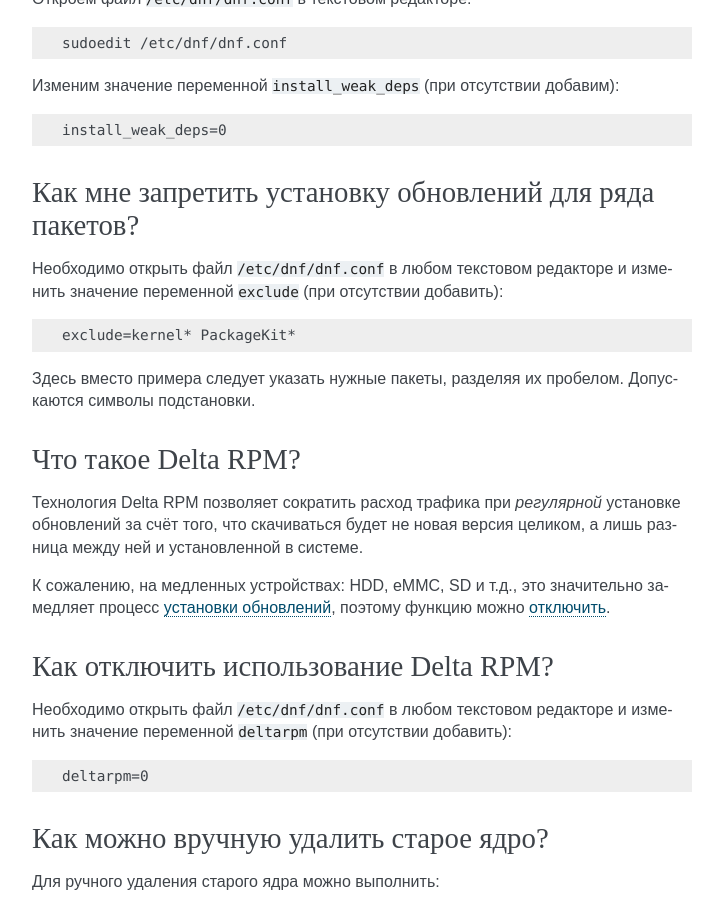
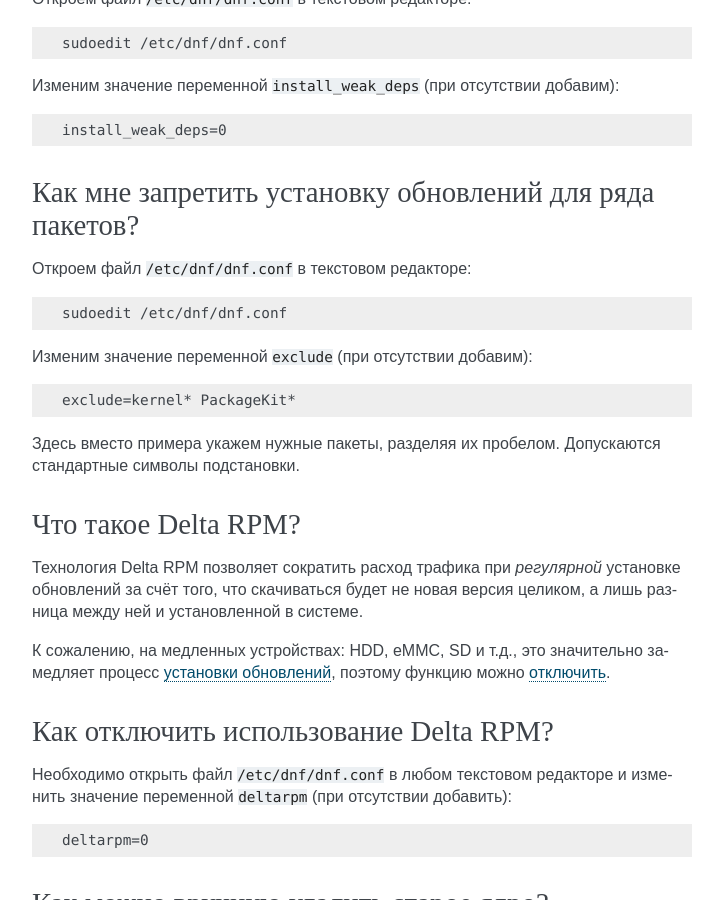
Before and after one commit to RussianFedora/FAQ, a Sphinx documentation site: the page built from source/package-manager.rst, in a window 1280 px wide and 900 px high, scrolled down 6540 px. Shown: the whole window, without its empty margins (388-1111 px from the left). Built offline with Sphinx 7.4.7, drawn with Linux system fonts in a browser that asks for light colours.

Commit message:
Fixed style in dnf-pkgupdates question.

```diff
--- a/source/package-manager.rst
+++ b/source/package-manager.rst
@@ -358,13 +358,19 @@ Dnf сохраняет старые ядра. Это нормально?
 Как мне запретить установку обновлений для ряда пакетов?
 ============================================================
 
-Необходимо открыть файл ``/etc/dnf/dnf.conf`` в любом текстовом редакторе и изменить значение переменной ``exclude`` (при отсутствии добавить):
+Откроем файл ``/etc/dnf/dnf.conf`` в текстовом редакторе:
+
+.. code-block:: text
+
+    sudoedit /etc/dnf/dnf.conf
+
+Изменим значение переменной ``exclude`` (при отсутствии добавим):
 
 .. code-block:: text
 
     exclude=kernel* PackageKit*
 
-Здесь вместо примера следует указать нужные пакеты, разделяя их пробелом. Допускаются символы подстановки.
+Здесь вместо примера укажем нужные пакеты, разделяя их пробелом. Допускаются стандартные символы подстановки.
 
 .. index:: dnf, delta rpm, rpm, package, drpm
 .. _dnf-drpm:
```
